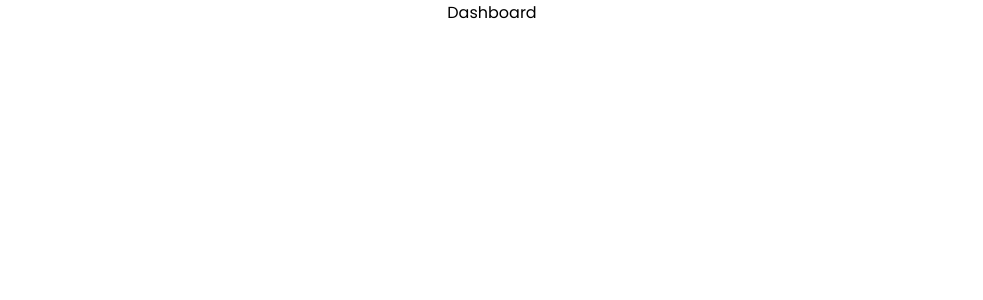
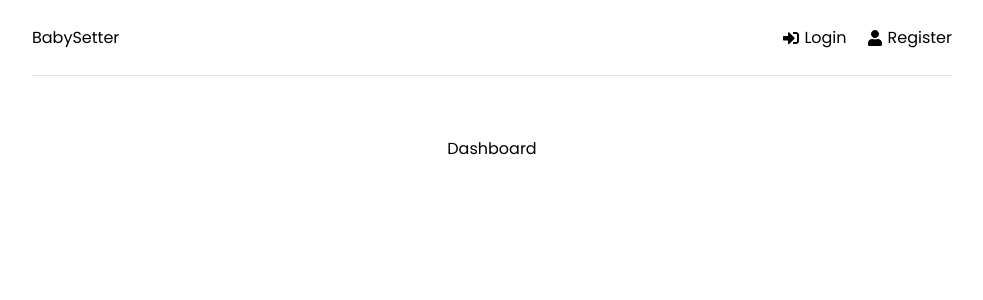
Before and after one commit to CodyConck/Baby-Tracker, a React (Create React App) app in the folder frontend/: page / in a window 1280 px wide. Shown: the top 300 px of the page, without its empty margins (148-1131 px from the left). Built offline with nearby package versions, Linux system fonts and the light colour scheme.

Commit message:
added header component and login/register routes/icons

```diff
--- a/frontend/package.json
+++ b/frontend/package.json
@@ -9,6 +9,7 @@
     "@testing-library/user-event": "^14.4.3",
     "react": "^18.2.0",
     "react-dom": "^18.2.0",
+    "react-icons": "^4.7.1",
     "react-redux": "^8.0.5",
     "react-router-dom": "^6.5.0",
     "react-scripts": "5.0.1",
--- a/frontend/src/App.js
+++ b/frontend/src/App.js
@@ -1,4 +1,5 @@
 import { BrowserRouter as Router, Routes, Route } from "react-router-dom";
+import Header from "./components/Header";
 import Dashboard from "./pages/Dashboard";
 import Login from "./pages/Login";
 import Register from "./pages/Register";
@@ -8,6 +9,7 @@
     <>
       <Router>
         <div className="container">
+          <Header />
           <Routes>
             <Route path="/" element={<Dashboard />} />
             <Route path="/login" element={<Login />} />
--- /dev/null
+++ b/frontend/src/components/Header.jsx
@@ -0,0 +1,26 @@
+import { FaSignInAlt, FaSignOutAlt, FaUser } from "react-icons/fa";
+import { Link } from "react-router-dom";
+
+function Header() {
+  return (
+    <header className="header">
+      <div className="logo">
+        <Link to="/">BabySetter</Link>
+      </div>
+      <ul>
+        <li>
+          <Link to="/login">
+            <FaSignInAlt /> Login
+          </Link>
+        </li>
+        <li>
+          <Link to="/register">
+            <FaUser /> Register
+          </Link>
+        </li>
+      </ul>
+    </header>
+  );
+}
+
+export default Header;
```
Also changed, not shown: 1 other file (tests, documents, lock files or other folders).
